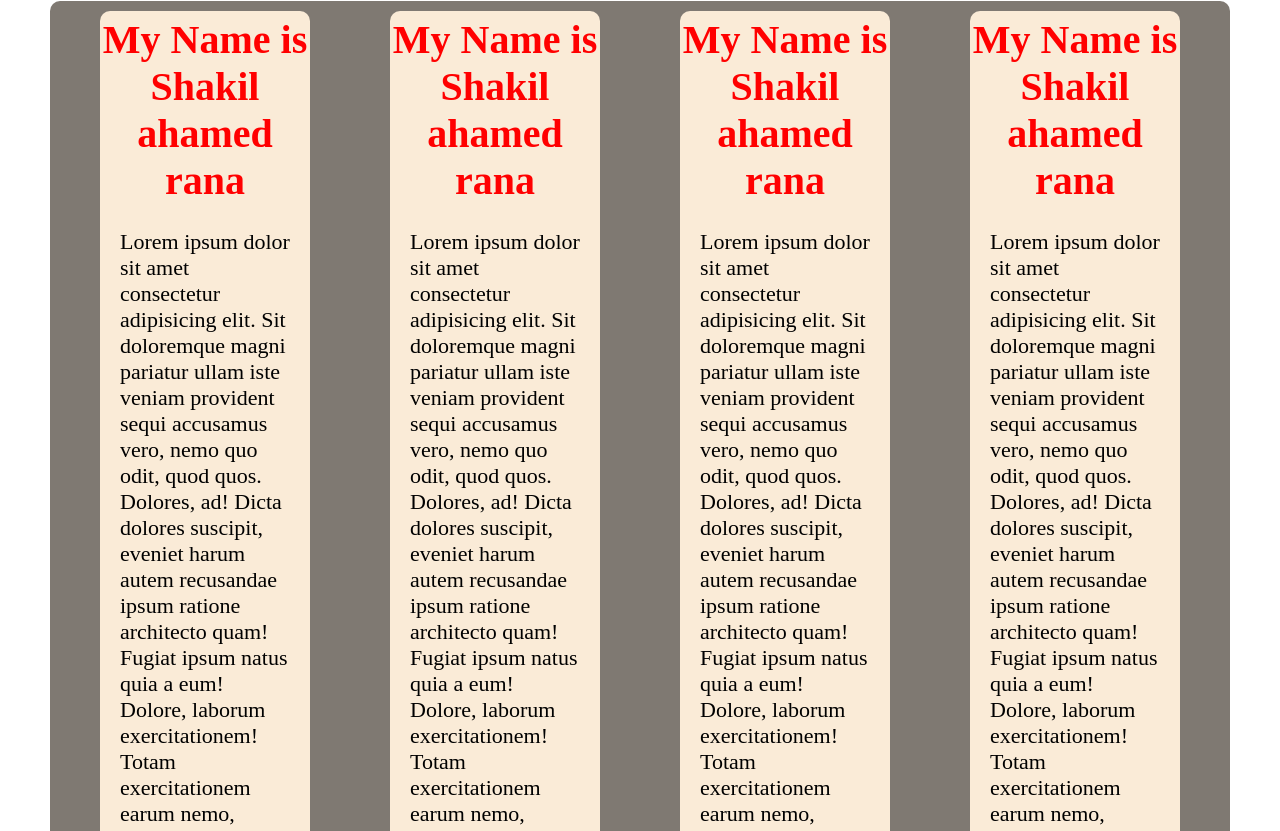
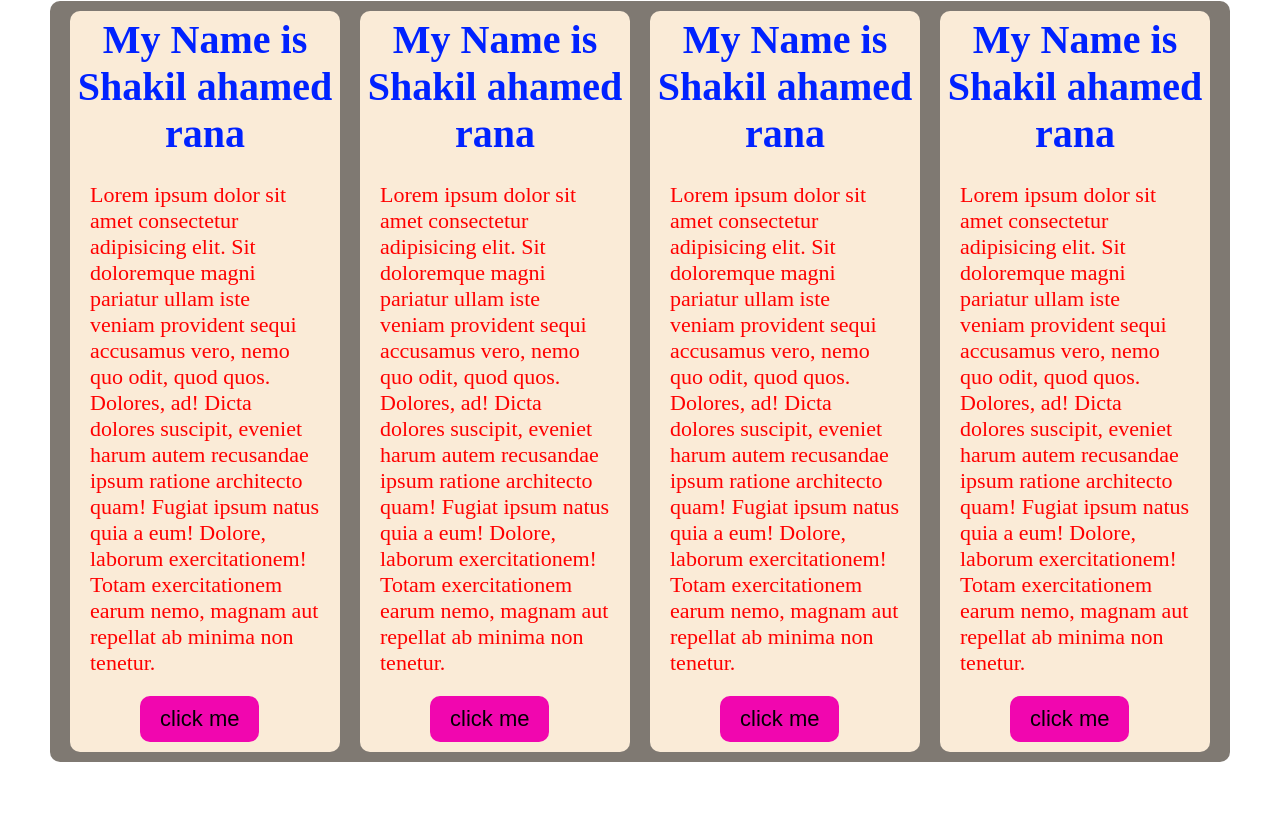
Before and after one commit to shakilahamedrana/my-project, a plain HTML site: page index.html in a window 1280 px wide. Shown: the part 849-1680 px from the top of the page. Drawn offline with Linux system fonts and the light colour scheme.

Commit message:
my new line added

```diff
--- a/index.html
+++ b/index.html
@@ -29,19 +29,23 @@
 <section>
     <div class="header-1">
         <h1>My Name is Shakil ahamed rana</h1>
-        <p>Lorem ipsum dolor sit amet consectetur adipisicing elit. Sit doloremque magni pariatur ullam iste veniam provident sequi accusamus vero, nemo quo odit, quod quos. Dolores, ad! Dicta dolores suscipit, eveniet harum autem recusandae ipsum ratione architecto quam! Fugiat ipsum natus quia a eum! Dolore, laborum exercitationem! Totam exercitationem earum nemo, magnam aut repellat ab minima non tenetur, illo maxime mollitia corrupti, incidunt debitis molestias ad iure! Ut eius illum veniam, impedit vero aperiam non dolores facere consectetur velit delectus beatae, atque doloribus fugit rerum explicabo nostrum magni necessitatibus. Mollitia quo et ipsam sunt voluptatum hic est earum voluptates nemo illum.</p>
+        <p>Lorem ipsum dolor sit amet consectetur adipisicing elit. Sit doloremque magni pariatur ullam iste veniam provident sequi accusamus vero, nemo quo odit, quod quos. Dolores, ad! Dicta dolores suscipit, eveniet harum autem recusandae ipsum ratione architecto quam! Fugiat ipsum natus quia a eum! Dolore, laborum exercitationem! Totam exercitationem earum nemo, magnam aut repellat ab minima non tenetur.</p>
+        <button>click me</button>
     </div>
     <div  class="header-1">
         <h1>My Name is Shakil ahamed rana</h1>
-        <p>Lorem ipsum dolor sit amet consectetur adipisicing elit. Sit doloremque magni pariatur ullam iste veniam provident sequi accusamus vero, nemo quo odit, quod quos. Dolores, ad! Dicta dolores suscipit, eveniet harum autem recusandae ipsum ratione architecto quam! Fugiat ipsum natus quia a eum! Dolore, laborum exercitationem! Totam exercitationem earum nemo, magnam aut repellat ab minima non tenetur, illo maxime mollitia corrupti, incidunt debitis molestias ad iure! Ut eius illum veniam, impedit vero aperiam non dolores facere consectetur velit delectus beatae, atque doloribus fugit rerum explicabo nostrum magni necessitatibus. Mollitia quo et ipsam sunt voluptatum hic est earum voluptates nemo illum.</p>
+        <p>Lorem ipsum dolor sit amet consectetur adipisicing elit. Sit doloremque magni pariatur ullam iste veniam provident sequi accusamus vero, nemo quo odit, quod quos. Dolores, ad! Dicta dolores suscipit, eveniet harum autem recusandae ipsum ratione architecto quam! Fugiat ipsum natus quia a eum! Dolore, laborum exercitationem! Totam exercitationem earum nemo, magnam aut repellat ab minima non tenetur.</p>
+        <button>click me</button>
     </div>
     <div class="header-1">
         <h1>My Name is Shakil ahamed rana</h1>
-        <p>Lorem ipsum dolor sit amet consectetur adipisicing elit. Sit doloremque magni pariatur ullam iste veniam provident sequi accusamus vero, nemo quo odit, quod quos. Dolores, ad! Dicta dolores suscipit, eveniet harum autem recusandae ipsum ratione architecto quam! Fugiat ipsum natus quia a eum! Dolore, laborum exercitationem! Totam exercitationem earum nemo, magnam aut repellat ab minima non tenetur, illo maxime mollitia corrupti, incidunt debitis molestias ad iure! Ut eius illum veniam, impedit vero aperiam non dolores facere consectetur velit delectus beatae, atque doloribus fugit rerum explicabo nostrum magni necessitatibus. Mollitia quo et ipsam sunt voluptatum hic est earum voluptates nemo illum.</p>
+        <p>Lorem ipsum dolor sit amet consectetur adipisicing elit. Sit doloremque magni pariatur ullam iste veniam provident sequi accusamus vero, nemo quo odit, quod quos. Dolores, ad! Dicta dolores suscipit, eveniet harum autem recusandae ipsum ratione architecto quam! Fugiat ipsum natus quia a eum! Dolore, laborum exercitationem! Totam exercitationem earum nemo, magnam aut repellat ab minima non tenetur.</p>
+        <button>click me</button>
     </div>
     <div class="header-1">
         <h1>My Name is Shakil ahamed rana</h1>
-        <p>Lorem ipsum dolor sit amet consectetur adipisicing elit. Sit doloremque magni pariatur ullam iste veniam provident sequi accusamus vero, nemo quo odit, quod quos. Dolores, ad! Dicta dolores suscipit, eveniet harum autem recusandae ipsum ratione architecto quam! Fugiat ipsum natus quia a eum! Dolore, laborum exercitationem! Totam exercitationem earum nemo, magnam aut repellat ab minima non tenetur, illo maxime mollitia corrupti, incidunt debitis molestias ad iure! Ut eius illum veniam, impedit vero aperiam non dolores facere consectetur velit delectus beatae, atque doloribus fugit rerum explicabo nostrum magni necessitatibus. Mollitia quo et ipsam sunt voluptatum hic est earum voluptates nemo illum.</p>
+        <p>Lorem ipsum dolor sit amet consectetur adipisicing elit. Sit doloremque magni pariatur ullam iste veniam provident sequi accusamus vero, nemo quo odit, quod quos. Dolores, ad! Dicta dolores suscipit, eveniet harum autem recusandae ipsum ratione architecto quam! Fugiat ipsum natus quia a eum! Dolore, laborum exercitationem! Totam exercitationem earum nemo, magnam aut repellat ab minima non tenetur.</p>
+        <button>click me</button>
     </div>
 </section>
 </body>
--- a/style.css
+++ b/style.css
@@ -84,13 +84,14 @@ section{
     background-color: rgb(127, 121, 114);
 }
 .header-1{
-    margin: 0 40px;
+    margin:0 10px;
     background-color: antiquewhite;
     border-radius: 10px;
+    padding: 10;
 
 }
 .header-1 h1{
-color: red;
+color: rgb(0, 34, 255);
 margin-top: 5px;
 font-size: 40px;
 text-align: center;
@@ -99,5 +100,24 @@ text-align: center;
     margin-top: 5px;
     font-size: 22px;
     padding: 20px;
+    color: red;
 
 }
+
+button{
+    padding: 10px 20px;
+    background-color: rgb(241, 6, 175);
+    color: black;
+    font-size: 22px;
+    font-weight: 400;
+    text-align: center;
+    border-radius: 10px;
+    margin-left: 70px;
+    margin-bottom: 10px;
+    border: none;
+}
+button:hover{
+    background-color: aqua;
+    color: red;
+    border-radius: 50px;
+}
```
